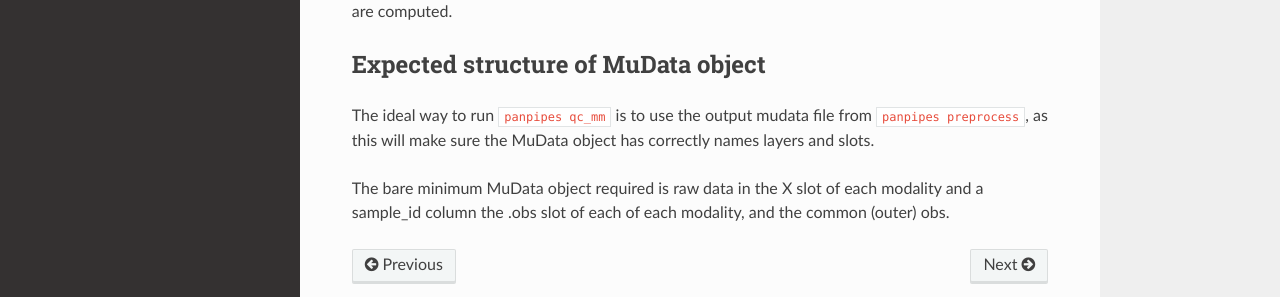
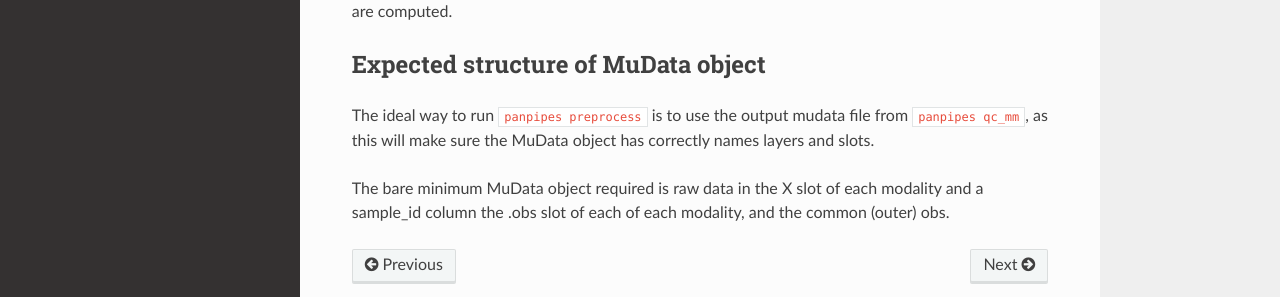
Before and after one commit to bio-la/panpipes-nextflow, a Sphinx documentation site: the page built from docs/workflows/preprocess.md, in a window 1280 px wide and 1294 px high. Shown: the part 880-1177 px from the top of the window. Built offline with Sphinx 7.4.7 and the Read the Docs theme 2.0.0, drawn with Linux system fonts in a browser that asks for light colours.

```diff
--- a/docs/workflows/preprocess.md
+++ b/docs/workflows/preprocess.md
@@ -37,6 +37,6 @@ for rna highly variable genes are computed.
 
 
 ## Expected structure of MuData object
-The ideal way to run `panpipes qc_mm` is to use the output mudata file from `panpipes preprocess`, as this will make sure the MuData object has correctly names layers and slots.
+The ideal way to run `panpipes preprocess` is to use the output mudata file from `panpipes qc_mm`, as this will make sure the MuData object has correctly names layers and slots.
 
 The bare minimum MuData object required is raw data in the X slot of each modality and a sample_id column the .obs slot of each of each modality, and the common (outer) obs.
```
